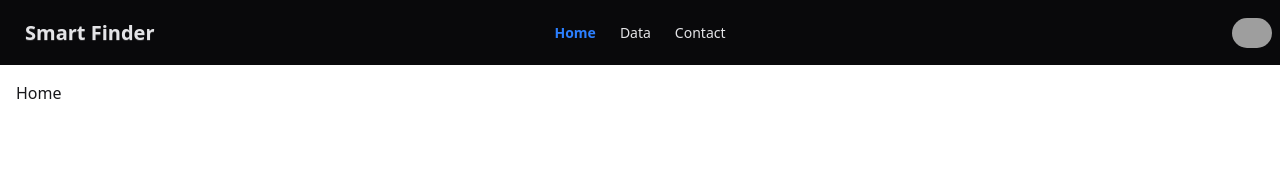
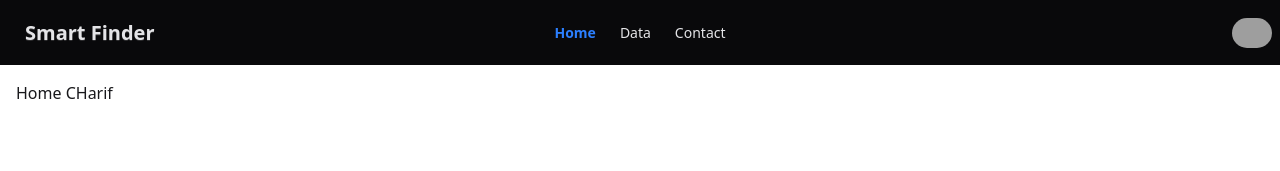
Before and after one commit to charif11/smartfinder-react, a React (Vite) app: page / in a window 1280 px wide. Shown: the top 171 px of the page. Built offline with nearby package versions, Linux system fonts and the light colour scheme; grey boxes are pictures that could not be loaded.

Commit message:
Update project

```diff
--- a/src/pages/Home.jsx
+++ b/src/pages/Home.jsx
@@ -2,7 +2,7 @@ import React from 'react'
 
 function Home() {
   return (
-    <div>Home</div>
+    <div>Home CHarif</div>
   )
 }
 
```
